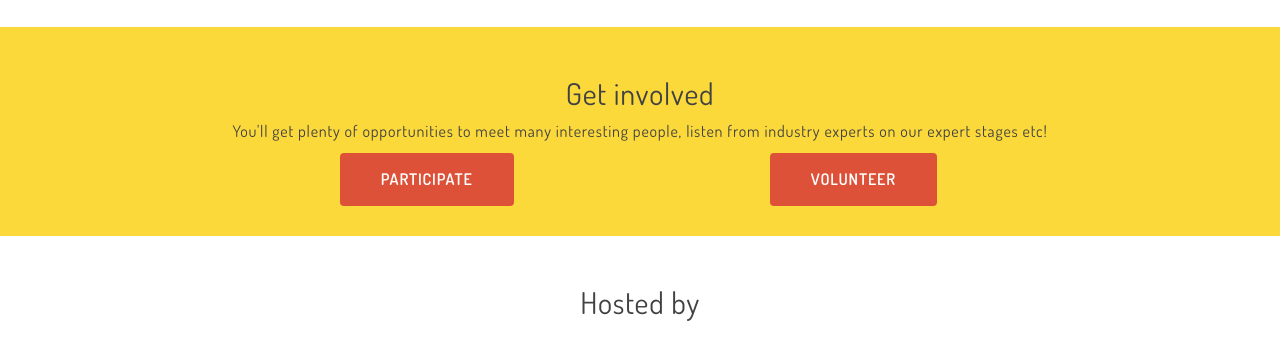
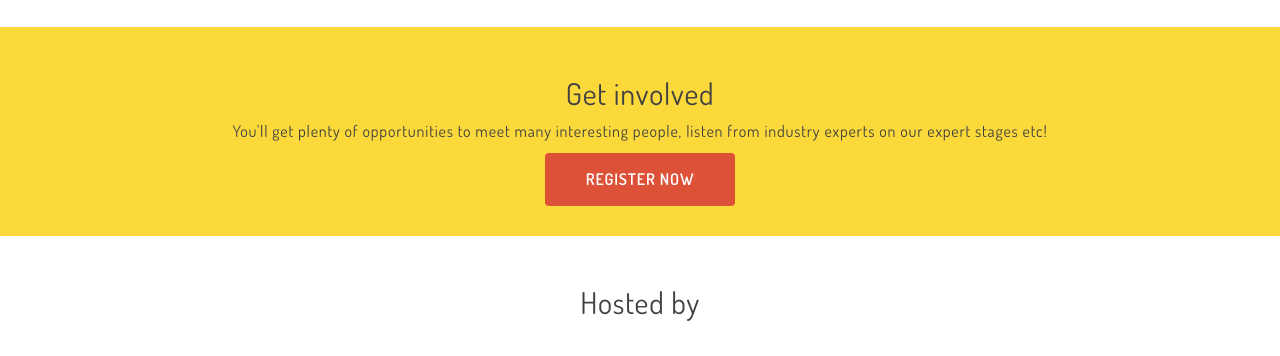
Before and after one commit to beingshahul/iedcsummit16, a plain HTML site: page index.html in a window 1280 px wide. Shown: the part 1587-1943 px from the top of the page. Drawn offline with nearby package versions, Linux system fonts and the light colour scheme; files that its build step writes are made by us from their sources.

Commit message:
Removed the volunteer registration.

```diff
--- a/index.html
+++ b/index.html
@@ -62,7 +62,7 @@
             <h3>Be a part of the largest student entreprenurship summit.</h3>
             <h4>23<sup>rd</sup>August, 2016 <br />
             Girideepam Convention Centre, Trivandrum</h4>
-            <a href="#involved" class="btn btn-lg btn-red">Register Now <span class="ti-arrow-right"></span></a>
+            <a href="http://goo.gl/forms/Ad6Ak6othunszhGT2" class="btn btn-lg btn-red">Register Now <span class="ti-arrow-right"></span></a>
 
           </div>
           <div class="col-md-5 hidden-xs">
@@ -133,18 +133,18 @@
         <div class="row me-row content-ct">
           <h2 class="row-title">Get involved</h2>
           <p>You'll get plenty of opportunities to meet many interesting people, listen from industry experts on our expert stages etc!</p>
-          <div class="col-md-4 col-sm-6 col-md-offset-2">
+          <div>
             <!-- <h3>Regular </h3>
             <p class="price">$399</p>
             <p>All days entry pass for all the events.</p> -->
-            <a href="http://goo.gl/forms/Ad6Ak6othunszhGT2" class="btn btn-lg btn-red">Participate</a>
+            <a href="http://goo.gl/forms/Ad6Ak6othunszhGT2" class="btn btn-lg btn-red">Register now</a>
           </div>
-          <div class="col-md-4 col-sm-6">
-            <!-- <h3>Workshop Pass</h3>
+          <!-- <div class="col-md-4 col-sm-6">
+            <h3>Workshop Pass</h3>
             <p class="price">$199</p>
-            <p>Entry pass for each workshop</p> -->
-            <a href="http://goo.gl/forms/s5UUPUOkPCtO5nTK2" class="btn btn-lg btn-red">Volunteer</a>
-          </div>
+            <p>Entry pass for each workshop</p>
+            <a href="#" class="btn btn-lg btn-red">Volunteer</a>
+          </div> -->
         </div>
       </div>
       <!-- End: Tickets -->
```
